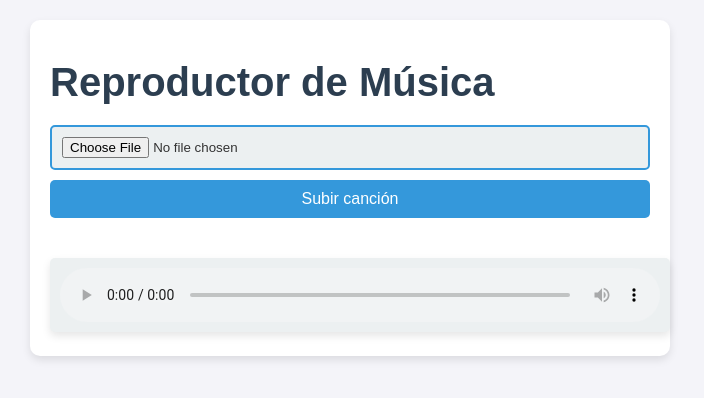
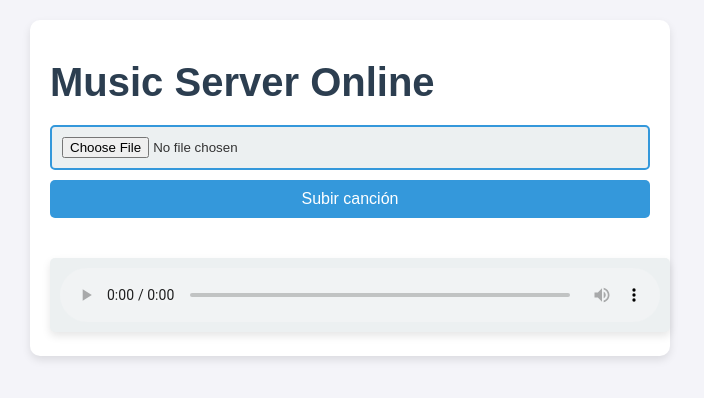
Before and after one commit to Gonzalo-ui/music, a website: page music/public/index.html in a window 1280 px wide. Shown: the whole page, without its empty margins (290-994 px from the left). Drawn offline with Linux system fonts and the light colour scheme; no server answers.

Commit message:
Update index.html cambiando el nombre

```diff
--- a/music/public/index.html
+++ b/music/public/index.html
@@ -8,7 +8,7 @@
 </head>
 <body>
     <div class="container">
-        <h1>Reproductor de Música</h1>
+        <h1>Music Server Online</h1>
         <form id="uploadForm" enctype="multipart/form-data">
             <input type="file" name="song" accept=".mp3" required>
             <button type="submit">Subir canción</button>
```
